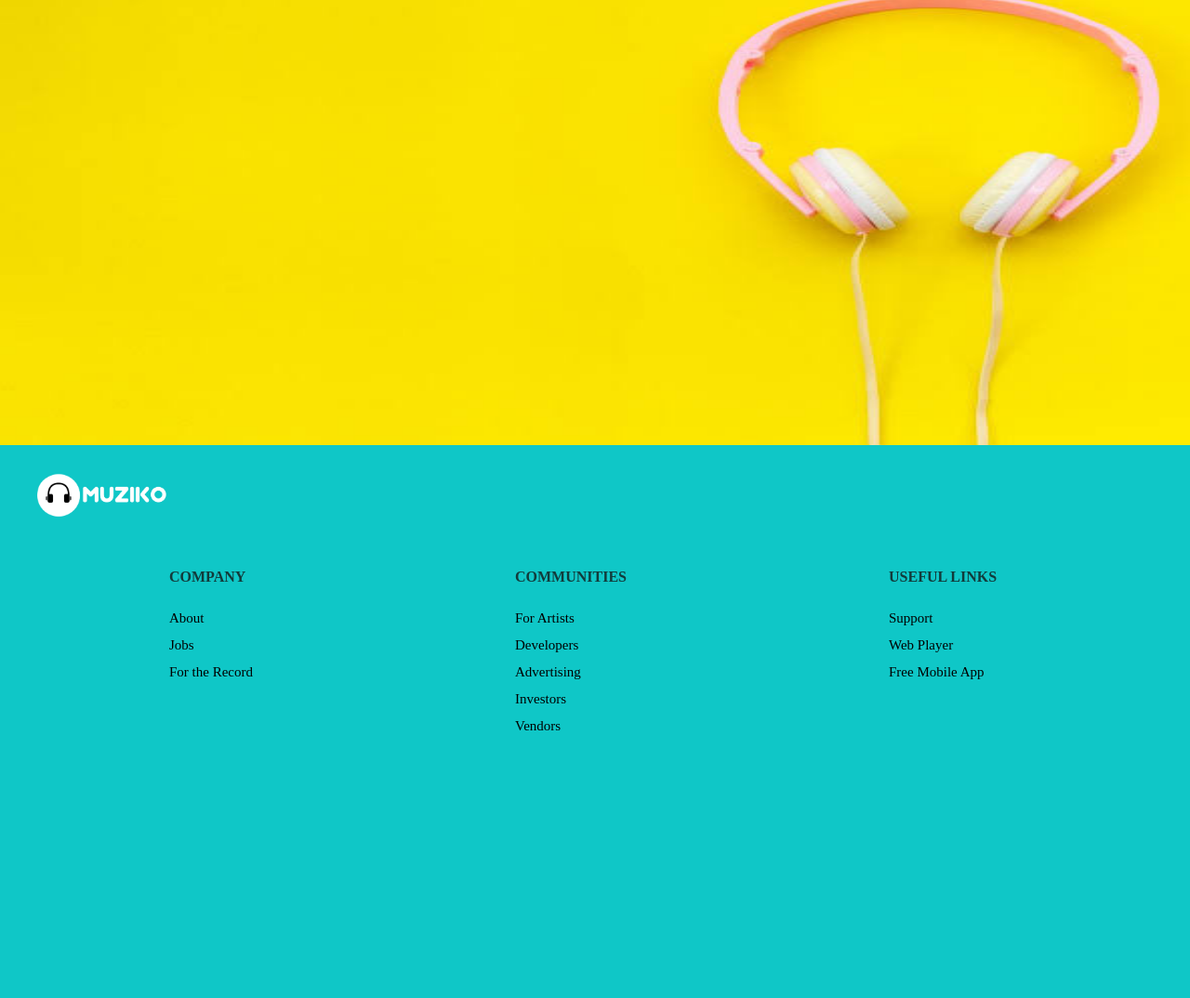
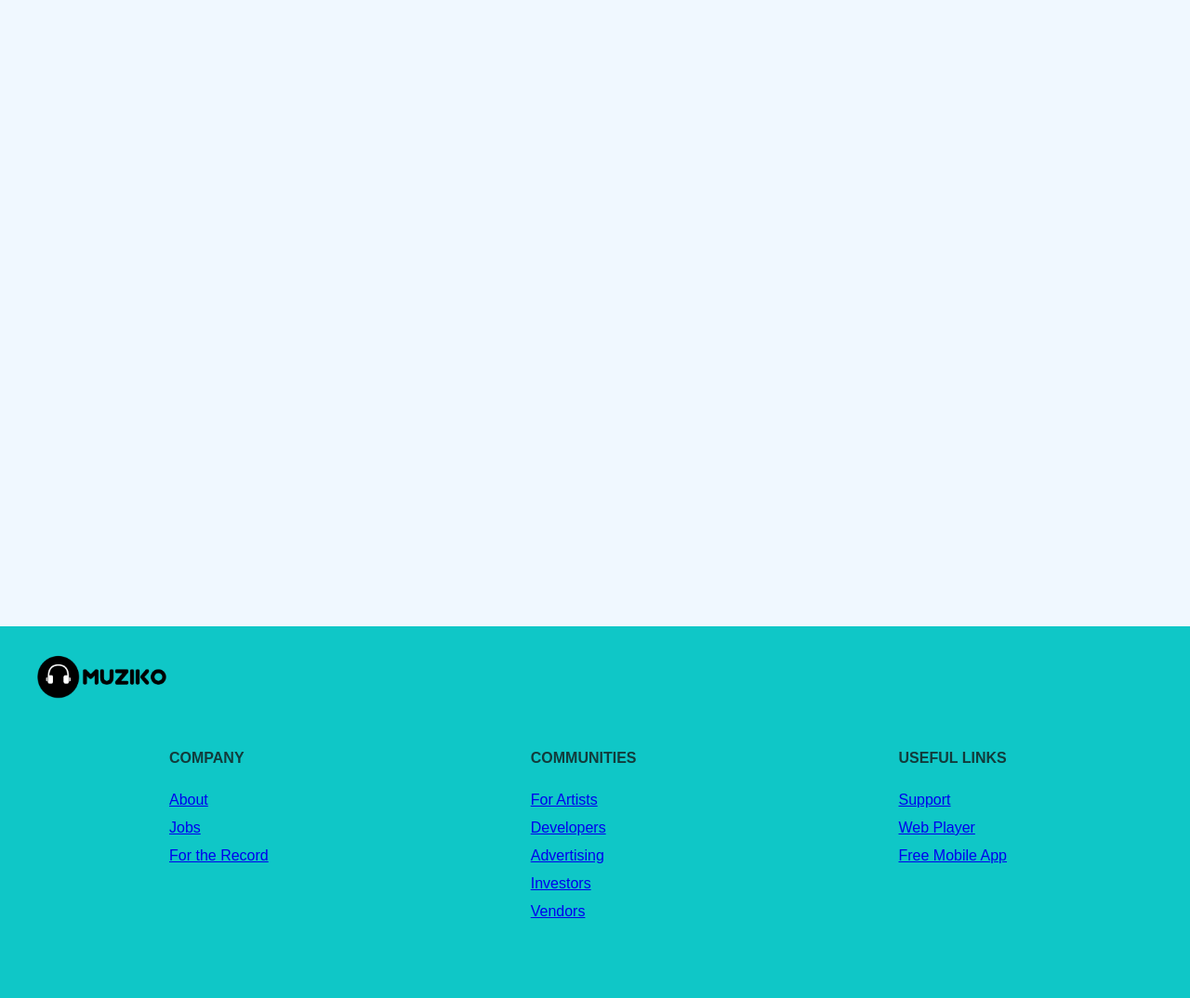
Before and after one commit to pallavipriyaa/muziko-trail, a PHP site: page / in a window 1280 px wide; the page is wider, and only the part inside the window is pictured. Shown: the part 126-1200 px from the top of that part at 93% size. Before the commit the page ends 912 px from the top of that part, so only its background shows below. Run offline with PHP 8.4, Linux system fonts and the light colour scheme.

Commit message:
Perfect logo

```diff
--- a/index.css
+++ b/index.css
@@ -1,81 +1,4 @@
-*{
-	margin:0;
-	padding:0;
-}
-.container{
-	width:100%
-	height : 50px;
-	background-color:aliceblue;
-}
-.navbar{
-    width:100%;
-	margin:auto;
-	display:flex;
-	align-items:center;
-	justify-content:space-between;
-	background-color:black;
-}
-.logo{
-	padding-left:40px;
-	width:140px;
-	cursor:pointer;
-}
-
-h2{
-	font-size:20px;
-	color:grey;
-	text-align:center;
-}
-#pic{
-	width:100%;
-	height:500px;
-	background-size:cover;
-}
-ul{
-	list-style-type:none;
-	padding:0;
-	margin:0;
-	overflow:hidden;
-	text-align:center;
-	font-family:cambria;
-	float:right;
-}
-li{
-	float:left;
-	font-size:20px;
-}
-li a{
-	display:block;
-	color:white;
-	text-align:center;
-	font-size:20px;
-	padding:10px 30px;
-	text-decoration:none;
-}
-li a:hover{
-	background-color:white;
-	color:black;
-}
-#footer{
-	width:100%;
-	height:300px;
-	padding:0;
-	background-color:teal;
-	float:left;
-	bottom:0;
-	text-decoration:none;
-}
-a{
-	font-size:15px;
-	color:black;
-	text-decoration:none;
-}
-
-
-
-
-/*
-*{
+ *{
     margin: 0;
     padding: 0;
     font-family: sans-serif;
@@ -164,4 +87,4 @@
 td{
     padding: 5px 140px;
     color: rgb(12, 12, 12);
-} */
+}
--- a/index.php
+++ b/index.php
@@ -6,23 +6,24 @@
 
 	<body>
 		<div class="container">
-		<div class="navbar">
-			<img src="images/logo/white1.jpg" class="logo">
+		    <div class="navbar">
+			    <img src="images/logo/white1.png" class="logo">
 				<ul>
 				    <li><a href="signup.html">SIGN UP</a></li>
 				    <li><a href="login.html">LOGIN</a></li>
 				</ul>
-	    </div>
-	    <div id="pic">
-	        <img src="images/bg.jpeg" width="1355px" height="500px">
-	    </div>
+	        </div>
+	        <!-- <div id="pic">
+	            <img src="images/bg.jpeg" width="1355px" height="500px">
+	        </div> -->
+        </div>
 
         <!--######################     FOOTER SECTION     ########################-->
 
         <footer>
             <div class="footer">
                 <div class="footer-logo">
-                    <img src="images/logo/white1.png" alt="logo" class="logo">
+                    <img src="images/logo/black1.png" class="logo">
                 </div>
                 <br>
                 <div class="footer-links">
```
Also changed, not shown: images/logo/logo.png (renamed from images/logo/logo.jpg).
